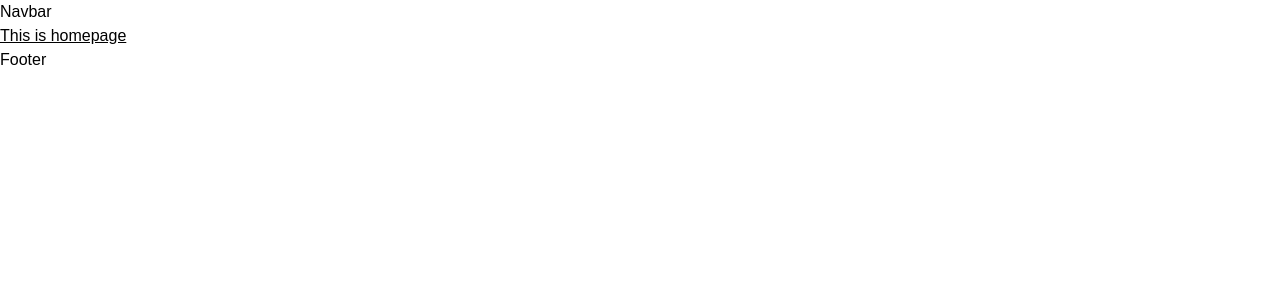
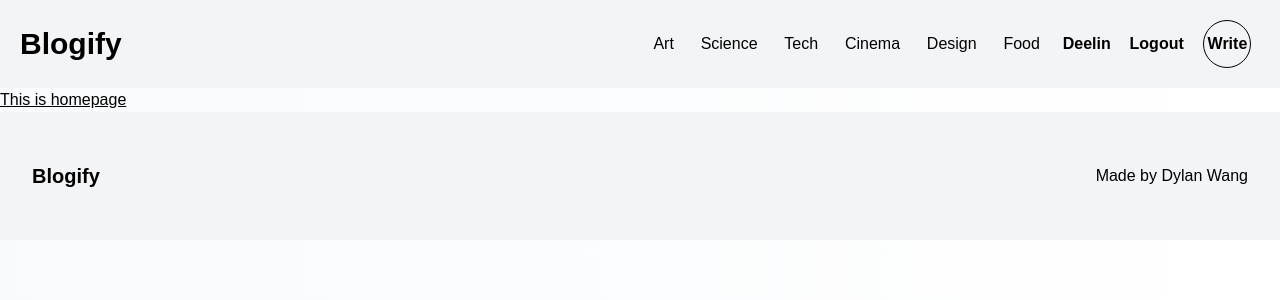
Before and after one commit to dwang134/Blogify, a React (Vite) app: page / in a window 1280 px wide. Shown: the top 300 px of the page. Built offline with nearby package versions, Linux system fonts and the light colour scheme.

Commit message:
navbar footer draft

```diff
--- a/components/Footer.tsx
+++ b/components/Footer.tsx
@@ -1,8 +1,11 @@
-import React from 'react'
+import { Link } from "react-router-dom"
 
-const Footer = () => {
+const Footer:React.FC = () => {
   return (
-    <div>Footer</div>
+    <div className='flex justify-between items-center h-32 bg-gray-100 px-8 py-5'>
+      <h1 className='font-semibold text-xl'>Blogify</h1>
+      <p>Made by <Link to='www.linkedin.com/in/ching-wei/'>Dylan Wang</Link></p>
+    </div>
   )
 }
 
--- a/components/Layout.tsx
+++ b/components/Layout.tsx
@@ -5,11 +5,11 @@ import Navbar from './Navbar'
 
 const Layout = () => {
   return (
-    <>
+    <div className='h-screen bg-gradient-to-r from-slate-50 to-white'>
         <Navbar/>
         <Outlet/>
         <Footer/>
-    </>
+    </div>
   )
 }
 
--- a/components/Navbar.tsx
+++ b/components/Navbar.tsx
@@ -1,9 +1,27 @@
-import React from 'react'
+import { Link } from "react-router-dom";
+import '../style/styles.scss';
 
 const Navbar = () => {
   return (
-    <div>Navbar</div>
-  )
-}
+    <div className="flex justify-between items-center px-5 py-2 h-30 bg-gray-100">
+      <h1 className= 'font-bold text-3xl hover:cursor-pointer'>Blogify</h1>
+      <div className="flex justify-center items-center w-1/2">
+        <div className='flex justify-around items-center w-2/3'>
+          <Link to="/?category=art">Art</Link>
+          <Link to="/?category=science">Science</Link>
+          <Link to="/?category=tech">Tech</Link>
+          <Link to="/?category=cinema">Cinema</Link>
+          <Link to="/?category=design">Design</Link>
+          <Link to="/?category=food">Food</Link>
+        </div>
+        <div className='flex justify-around items-center w-1/3 py-3'>
+          <Link className='font-bold' to='/profile/?user=userid'>Deelin</Link>
+          <Link className='font-bold' to='/'>Logout</Link>
+          <p className='font-semibold rounded-full border-black border p-1 h-12 w-12 flex flex-center items-center hover:border-teal-600 hover:shadow-lg hover:shadow-cyan-500/50 hover:text-teal-600 hover:cursor-pointer'>Write</p>
+        </div>
+      </div>
+    </div>
+  );
+};
 
-export default Navbar
+export default Navbar;
--- a/package.json
+++ b/package.json
@@ -22,6 +22,7 @@
     "@vitejs/plugin-react": "^3.1.0",
     "autoprefixer": "^10.4.13",
     "postcss": "^8.4.21",
+    "sass": "^1.58.0",
     "tailwindcss": "^3.2.6",
     "typescript": "^4.9.3",
     "vite": "^4.1.0"
--- a/route/login/Login.tsx
+++ b/route/login/Login.tsx
@@ -4,8 +4,8 @@ import { Link } from 'react-router-dom'
 const Login = () => {
   return (
     <div className='flex flex-col justify-center items-center h-screen bg-gradient-to-r from-slate-200	'>
+      <form className='flex flex-col items-center justify-center bg-white w-1/3 h-1/2 gap-y-5 rounded-md'>
       <h1 className='text-4xl font-bold mb-7'>Login</h1>
-      <form className='flex flex-col items-center justify-center bg-white w-1/3 h-1/2 gap-y-5 rounded-md'>
           <input required className='mt-1 px-3 py-2 bg-white border shadow-sm border-slate-300 placeholder-slate-400 focus:outline-none focus:border-sky-500 focus:ring-sky-500 block w-3/4 rounded-md sm:text-sm focus:ring-1' type='text' placeholder='username' />
           <input required className='mt-1 px-3 py-2 bg-white border shadow-sm border-slate-300 placeholder-slate-400 focus:outline-none focus:border-sky-500 focus:ring-sky-500 block w-3/4 rounded-md sm:text-sm focus:ring-1' type='password' placeholder='password' />
           <button className= 'border-2 w-1/4 rounded-md p-2 bg-gradient-to-r from-green-400 to-blue-500 hover:from-pink-500 hover:to-yellow-500 text-white border-none mt-2'>Login</button>
--- /dev/null
+++ b/style/styles.scss
@@ -0,0 +1,13 @@
+
+
+
+//Navbar.tsx
+.write-circle{
+
+    background-color: teal;
+
+    &:hover{
+        box-shadow: 10px teal;
+
+    }
+}
```
Also changed, not shown: 1 other file (tests, documents, lock files or other folders).
